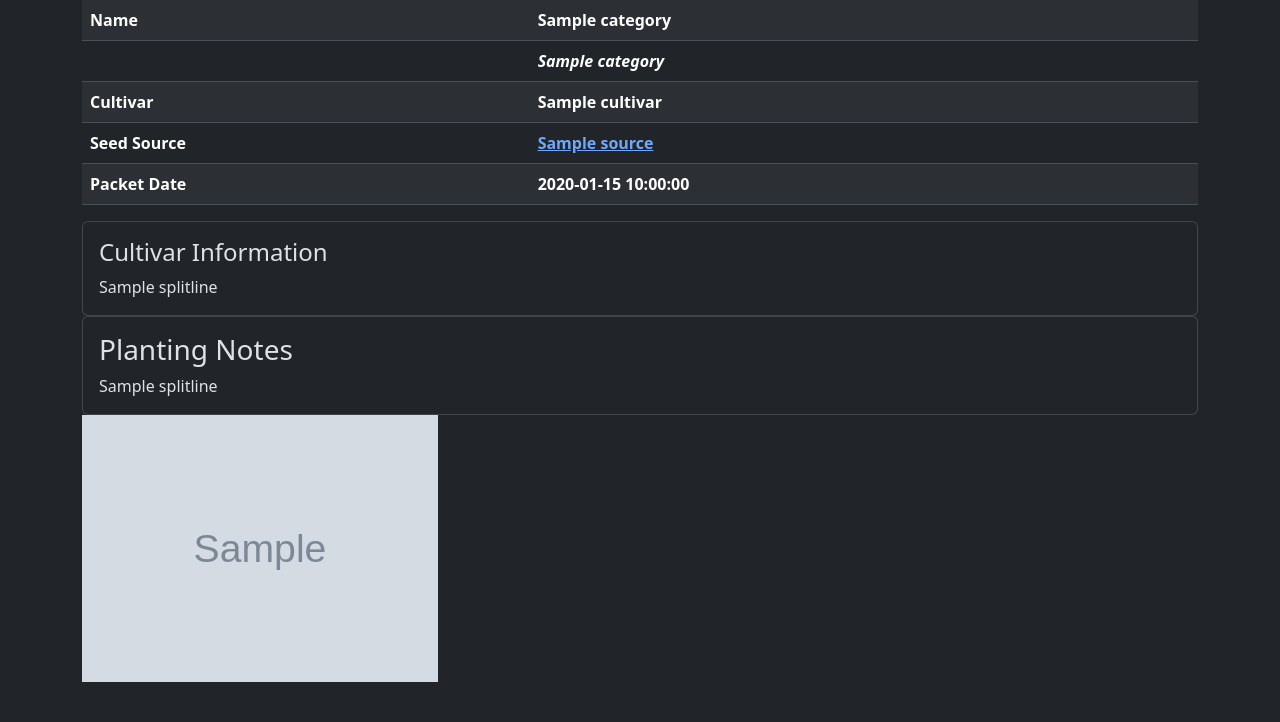
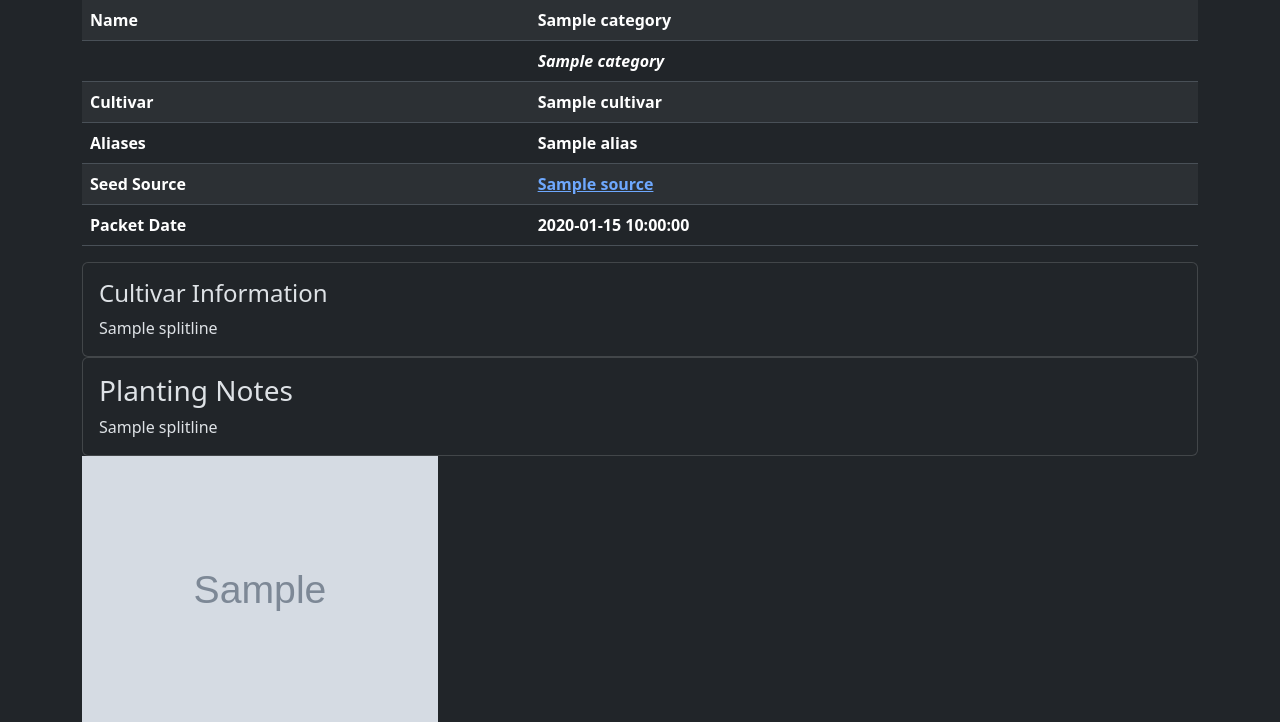
Before and after one commit to flowerysong/renenutet, a Python web app: template ui/jinja2/planting.html in a window 1280 px wide. Shown: the top 722 px of the page. Run offline with Jinja, Linux system fonts and the light colour scheme; the template is opened without the code that fills it: most values are stand-ins (such as "Sample title", 1, 10 or a date in 2020); grey boxes marked "Sample" are stand-in pictures; lists and menus that the app fills with data are empty.

Commit message:
Add cultivar aliases

```diff
--- a/api/models.py
+++ b/api/models.py
@@ -82,6 +82,7 @@ class Cultivar(Base):
 
     category = models.ForeignKey(Category, on_delete=models.PROTECT)
     description = models.TextField()
+    aliases = models.JSONField(default=list)
 
     def __str__(self):
         cat = self.category.cn()
--- a/ui/jinja2/seedpacket_information.html
+++ b/ui/jinja2/seedpacket_information.html
@@ -14,6 +14,12 @@
             <th>{{ packet.cultivar.name }}</th>
         </tr>
 {% endif %}
+{% for alias in packet.cultivar.aliases | sort %}
+        <tr>
+            <th scope="row">{% if loop.first %}Aliases{% endif %}</th>
+            <th>{{ alias }}</th>
+        </tr>
+{% endfor %}
         <tr>
             <th scope="row">Seed Source</th>
             <th>
```
Also changed, not shown: api/migrations/0008_alter_planting_options_alter_seedpacket_options_and_more.py (added).
